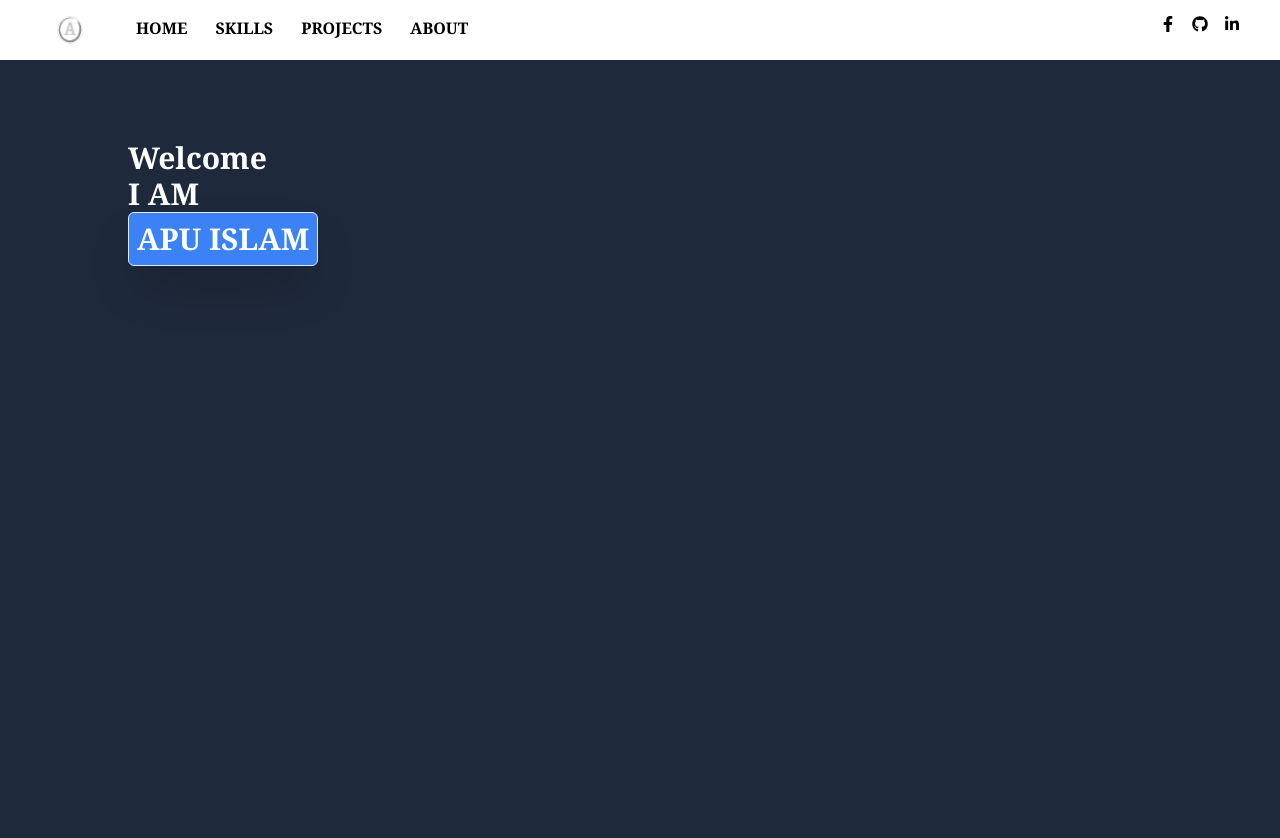
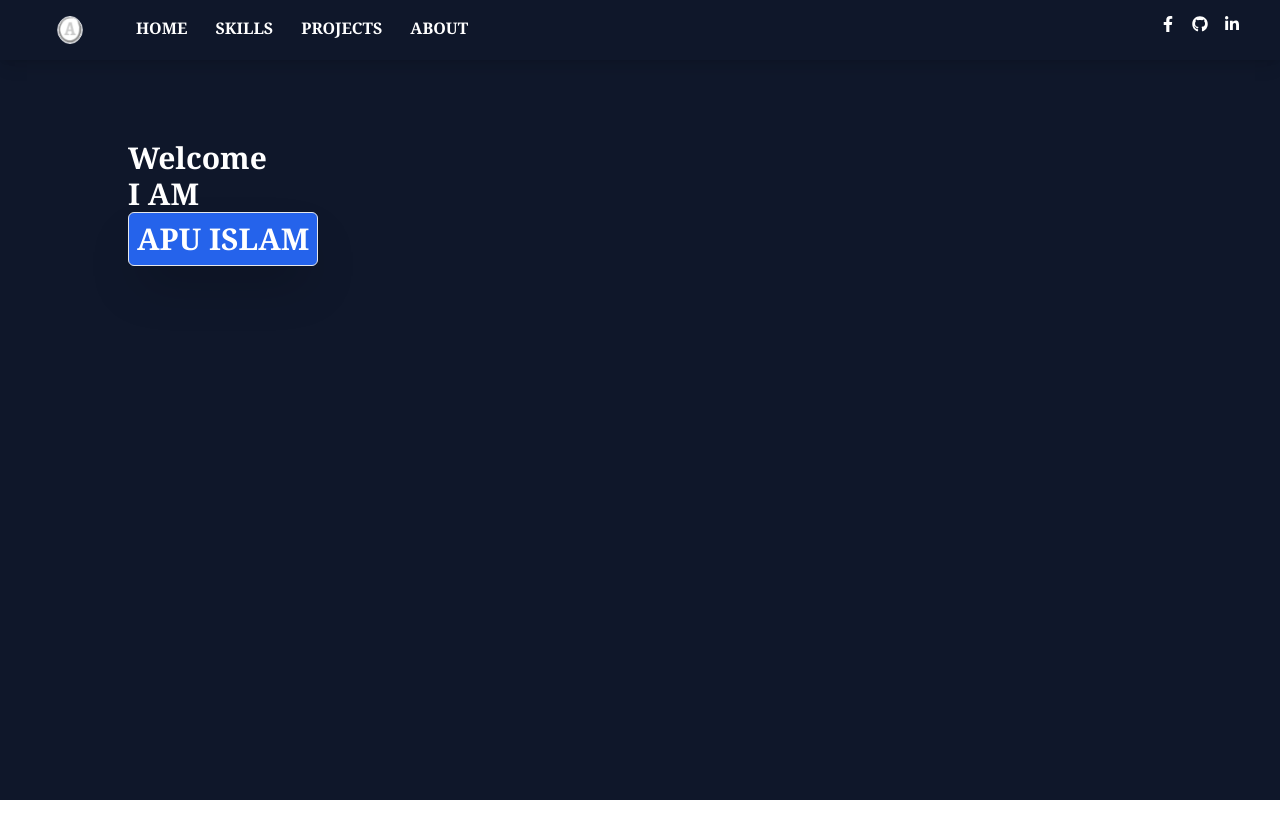
Before and after one commit to Apu655/portfolio, a Next.js app: page / in a window 1280 px wide. Shown: the top 838 px of the page. After the commit the page ends 800 px from the top, so only its background shows below. Built offline with nearby package versions, Linux system fonts and the light colour scheme.

Commit message:
improved UI UX

```diff
--- a/components/Navbar.tsx
+++ b/components/Navbar.tsx
@@ -75,8 +75,8 @@ const Navbar = (props:Props) => {
 
     return (
 
-            <nav className=" w-full lg:bg-white font-serif">
-                <div className=" py-2 shadow-lg px-10 mx-auto font-bold text-black lg:block hidden">
+            <nav className=" w-full font-serif">
+                <div className=" py-2 shadow-lg px-10 mx-auto font-bold text-white lg:block hidden">
                     <div className="flex ">
                     <ul className="flex space-x-3">
                         <motion.li
@@ -98,7 +98,7 @@ const Navbar = (props:Props) => {
                             duration:0.2
                         }}
                         >
-                            <li className="hover:text-black hover:bg-teal-400 hover:rounded-3xl transition-all duration-50 ease-linear p-2">HOME</li>
+                            <li className="hover:text-black hover:bg-sky-400 hover:rounded-3xl transition-all duration-50 ease-linear p-2">HOME</li>
                             </motion.a>
                             </Link>
 
@@ -110,7 +110,7 @@ const Navbar = (props:Props) => {
                         transition={{
                             duration:0.3
                         }}
-                        className="hover:text-black hover:bg-teal-400 hover:rounded-3xl transition-all duration-50 ease-linear p-2"><li>SKILLS</li></motion.a></Link>
+                        className="hover:text-black hover:bg-sky-400 hover:rounded-3xl transition-all duration-50 ease-linear p-2"><li>SKILLS</li></motion.a></Link>
 
                         <Link href="#">
                             <motion.a
@@ -120,7 +120,7 @@ const Navbar = (props:Props) => {
                         transition={{
                             duration:0.4
                         }}
-                        href="#" className="hover:text-black hover:bg-teal-400 hover:rounded-3xl transition-all duration-50 ease-linear p-2"><li>PROJECTS</li></motion.a></Link>
+                        href="#" className="hover:text-black hover:bg-sky-400 hover:rounded-3xl transition-all duration-50 ease-linear p-2"><li>PROJECTS</li></motion.a></Link>
                         <Link href="/#">
                             <motion.a
                             href="#"
@@ -130,7 +130,7 @@ const Navbar = (props:Props) => {
                         transition={{
                             duration:0.5
                         }}
-                        className="hover:text-black hover:bg-teal-400 hover:rounded-3xl transition-all duration-50 ease-linear p-2"><li>ABOUT</li></motion.a></Link>
+                        className="hover:text-black hover:bg-sky-400 hover:rounded-3xl transition-all duration-50 ease-linear p-2"><li>ABOUT</li></motion.a></Link>
                     </ul>
                     {props.stoneBar?
                     (
--- a/components/cards/Card1.tsx
+++ b/components/cards/Card1.tsx
@@ -22,7 +22,7 @@ export default function Card1() {
         animate={flip ? "before" : "after"}
         variants={FlipVarient}
         transition={{ duration: 0.4 }}
-        className="select-none hover:cursor-pointer w-[305px] h-[420px] bg-gradient-to-br from-gray-100 to-gray-400 rounded-l-xl rounded-r-xl shadow-xl border py-2 px-5 items-center absolute "
+        className="select-none hover:cursor-pointer w-[305px] h-[420px] bg-gradient-to-br from-gray-100 to-transparent rounded-l-xl rounded-r-xl shadow-xl border py-2 px-5 items-center absolute "
       />
       <motion.div
         initial="initial"
@@ -49,7 +49,7 @@ export default function Card1() {
             </div>
             <motion.div className="mt-5 mx-5" variants={OpacityVarient}>
               <motion.p className="text-md">
-                I am Apu Islam, I am currently pursuing my bachelor degree at Computer Science & Engineering. I love web developing and learning new things fascinates me.
+                I am Apu Islam, I am currently pursuing my bachelor degree at Computer Science & Engineering. I love web developing and learning new things fascinates.
               </motion.p>
             </motion.div>
           </div>
--- a/components/cards/Card2.tsx
+++ b/components/cards/Card2.tsx
@@ -10,7 +10,7 @@ const OpacityVarient:any = {
   initial: { opacity: 0, transition: 0.8 },
   animate: { opacity: 1, transition: 0.8 },
 };
-export default function Card1() {
+export default function Card2() {
   const [flip, setFlip] = useState(false);
 
   return (
@@ -22,7 +22,7 @@ export default function Card1() {
         animate={flip ? "before" : "after"}
         variants={FlipVarient}
         transition={{ duration: 0.4 }}
-        className="select-none hover:cursor-pointer w-[305px] h-[420px] bg-gradient-to-br from-gray-100 to-gray-300 rounded-l-xl rounded-r-xl shadow-xl border py-2 px-5 items-center absolute "
+        className="select-none hover:cursor-pointer w-[305px] h-[420px] bg-gradient-to-br from-gray-100 to-transparent rounded-l-xl rounded-r-xl shadow-xl border py-2 px-5 items-center absolute "
       />
       <motion.div
         initial="initial"
--- a/components/cards/Card3.tsx
+++ b/components/cards/Card3.tsx
@@ -10,7 +10,7 @@ const OpacityVarient:any = {
   initial: { opacity: 0, transition: 0.8 },
   animate: { opacity: 1, transition: 0.8 },
 };
-export default function Card1() {
+export default function Card3() {
   const [flip, setFlip] = useState(false);
 
   return (
@@ -22,7 +22,7 @@ export default function Card1() {
         animate={flip ? "before" : "after"}
         variants={FlipVarient}
         transition={{ duration: 0.4 }}
-        className="select-none hover:cursor-pointer w-[305px] h-[420px] bg-gradient-to-br from-gray-100 to-gray-400 rounded-l-xl rounded-r-xl shadow-xl border py-2 px-5 items-center absolute "
+        className="select-none hover:cursor-pointer w-[305px] h-[420px] bg-gradient-to-br from-gray-100 to-transparent rounded-l-xl rounded-r-xl shadow-xl border py-2 px-5 items-center absolute "
       />
       <motion.div
         initial="initial"
--- a/pages/index.tsx
+++ b/pages/index.tsx
@@ -32,15 +32,13 @@ export default function Home() {
         <title>APU</title>
         <link rel="icon" href="/favicon.ico" />
       </Head>
-      <Navbar stoneBar={false} snap={false}></Navbar>
+
+
       <motion.main
-      exit={{
-        scaleY:0
-      }}
-      transition={{
-        duration:2
-      }}
-      className="flexflex-col h-screen justify-between bg-slate-800 text-white font-serif">
+
+
+      className={`flexflex-col h-screen justify-between bg-slate-900 ${nameClick?'bg-opacity-90':'bg-opacity-100'} transition-all duration-500 ease-in text-white font-serif`}>
+        <Navbar stoneBar={false} snap={false}></Navbar>
 
       <motion.div
       exit={{
@@ -51,7 +49,7 @@ export default function Home() {
         <div className="pt-20 px-32 text-3xl font-black">
           <motion.h1>Welcome</motion.h1>
           <h1>I AM</h1>
-          <motion.button onClick={()=>{setNameClick(!nameClick)}} className=" font-black shadow-2xl px-2 border p-2 mb-2 bg-blue-500 rounded-md"
+          <motion.button onClick={()=>{setNameClick(!nameClick)}} className=" font-black shadow-2xl px-2 border p-2 mb-2 bg-blue-600 rounded-md"
           whileHover={{
             scale:1.2
           }}
--- a/pages/skills.tsx
+++ b/pages/skills.tsx
@@ -103,21 +103,13 @@ const skills= ()=>{
         <title>APU| SKILLS</title>
         <link rel="icon" href="/favicon.ico" />
       </Head>
-      <motion.div
 
 
-      drag
+      <motion.div className="pt-2 bg-slate-900 min-h-screen overflow-hidden font-serif"
       >
+        <motion.div>
       <Navbar stoneBar={true} snap={snap}></Navbar>
       </motion.div>
-
-      <motion.div className="pt-2 bg-slate-900 min-h-screen overflow-hidden font-serif"
-      initial={{scaleY:0}}
-      animate={{scaleY:1}}
-      transition={{
-        duration:2,
-      }}
-      >
         <motion.div
         variants={snapVariant}
         initial={snap?'initTime':'initSnap'}
@@ -163,7 +155,7 @@ const skills= ()=>{
 
           <motion.div
             className="mt-4"><button className='mx-10 text-white font-black shadow-2xl px-2 p-2 mb-2 bg-blue-500 rounded-md hover:scale-125 transition-all' onClick={()=>{setButtonSnap(!buttonSnap)}}>Snap?</button></motion.div>
-            <motion.div
+            {/* <motion.div
             animate={{x:[null,100,0]}}
             transition={{duration:3,times:[0,.2,1] ,repeat:Infinity}}
             className="bg-blue-500 p-4 w-1 mx-10 my-5"></motion.div>
@@ -179,12 +171,12 @@ const skills= ()=>{
                  duration:5,
                  repeat:Infinity
                }}
-            className="bg-slate-500 p-4 w-1 mx-10 my-5"></motion.div>
+            className="bg-slate-500 p-4 w-1 mx-10 my-5"></motion.div> */}
 
 
         </motion.div>
         <motion.div
-        initial={{y:buttonSnap?-1000:0}}
+        initial={{y:-1000}}
         animate={{y:buttonSnap?0:-1000}}
         transition={{duration:0.8}}
         className={` ${isSpace?'bg-space':snap?'bg-snap':'bg-time'} h-20 w-20 hover:cursor-pointer mx-40 relative`} onClick={()=>{animateScript(event);snapClicker();}}>
```
